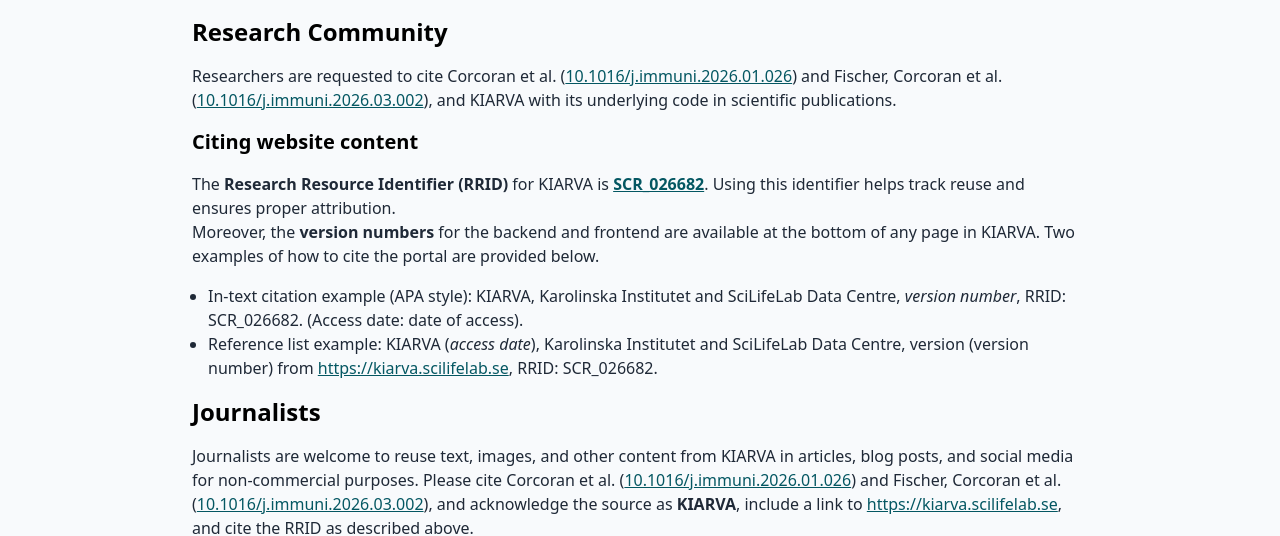
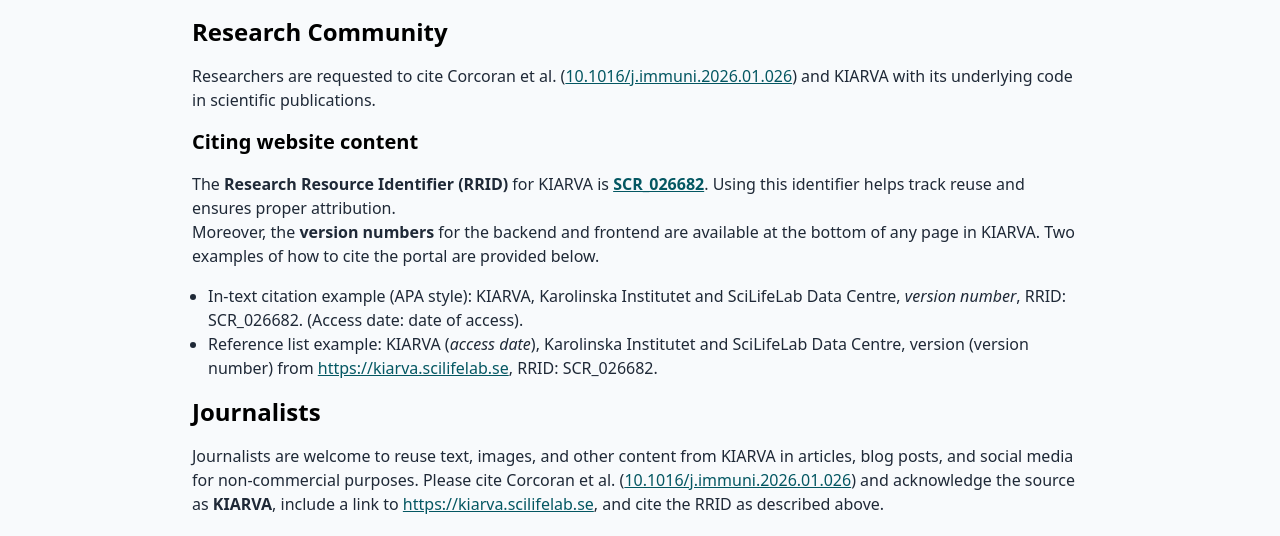
Before and after one commit to ScilifelabDataCentre/kiarva-frontend, a Next.js app in the folder next-app/: page /citation-and-license in a window 1280 px wide. Shown: the part 376-912 px from the top of the page. Built offline with nearby package versions, Linux system fonts and the light colour scheme; no server answers.

Commit message:
removed second article

```diff
--- a/next-app/src/app/citation-and-license/page.tsx
+++ b/next-app/src/app/citation-and-license/page.tsx
@@ -43,17 +43,7 @@
           >
             10.1016/j.immuni.2026.01.026
           </a>
-          ) and Fischer, Corcoran et al. (
-          <a
-            href="https://doi.org/10.1016/j.immuni.2026.03.002"
-            target="_blank"
-            rel="noopener noreferrer"
-            className="text-primary underline focus:outline-none focus:ring-2 focus:ring-primary focus:ring-offset-2 rounded"
-            aria-label="Fischer, Corcoran et al. DOI (opens in new tab)"
-          >
-            10.1016/j.immuni.2026.03.002
-          </a>
-          ), and KIARVA with its underlying code in scientific publications.
+          ) and KIARVA with its underlying code in scientific publications.
         </p>
         <Title level={4}>Citing website content</Title>
         <p>
@@ -117,17 +107,7 @@
           >
             10.1016/j.immuni.2026.01.026
           </a>
-          ) and Fischer, Corcoran et al. (
-          <a
-            href="https://doi.org/10.1016/j.immuni.2026.03.002"
-            target="_blank"
-            rel="noopener noreferrer"
-            className="text-primary underline focus:outline-none focus:ring-2 focus:ring-primary focus:ring-offset-2 rounded"
-            aria-label="Fischer, Corcoran et al. DOI (opens in new tab)"
-          >
-            10.1016/j.immuni.2026.03.002
-          </a>
-          ), and acknowledge the source as <strong>KIARVA</strong>, include a link to{" "}
+          ) and acknowledge the source as <strong>KIARVA</strong>, include a link to{" "}
           <a
             href="https://kiarva.scilifelab.se"
             target="_blank"
```
Also changed, not shown: 1 other file (tests, documents, lock files or other folders).
